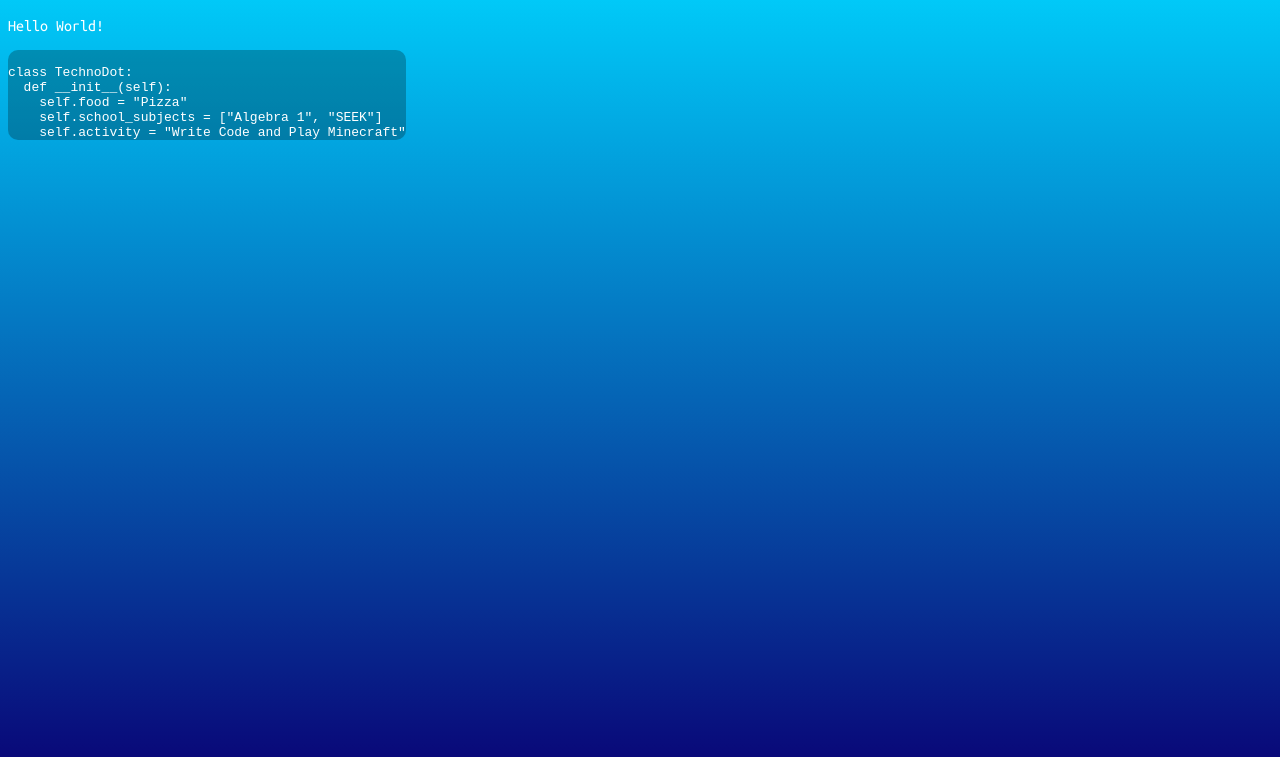
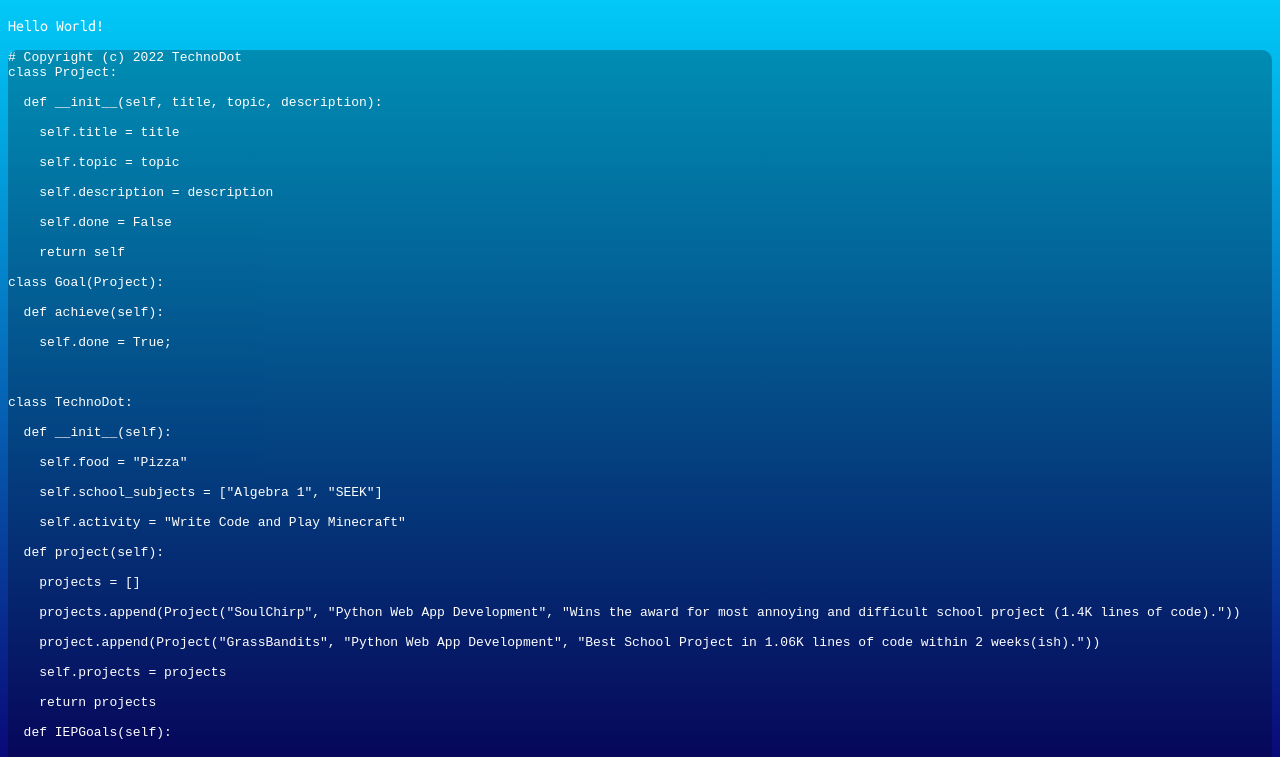
Before and after one commit to TechDudie/blah, a plain HTML site: page index.html in a window 1280 px wide. Shown: the part 43-800 px from the top of the page. Drawn offline with Linux system fonts and the light colour scheme.

Commit message:
Update index.html

```diff
--- a/index.html
+++ b/index.html
@@ -8,12 +8,33 @@
 <body>
 <h1>TechnoDot - Coder</h1>
 <p>Hello World!</p>
-<code>
-class TechnoDot:
-  def __init__(self):
-    self.food = "Pizza"
-    self.school_subjects = ["Algebra 1", "SEEK"]
-    self.activity = "Write Code and Play Minecraft"
+<code># Copyright (c) 2022 TechnoDot
+class Project:<br>
+&nbsp;&nbsp;def __init__(self, title, topic, description):<br>
+&nbsp;&nbsp;&nbsp;&nbsp;self.title = title<br>
+&nbsp;&nbsp;&nbsp;&nbsp;self.topic = topic<br>
+&nbsp;&nbsp;&nbsp;&nbsp;self.description = description<br>
+&nbsp;&nbsp;&nbsp;&nbsp;self.done = False<br>
+&nbsp;&nbsp;&nbsp;&nbsp;return self<br>
+class Goal(Project):<br>
+&nbsp;&nbsp;def achieve(self):<br>
+&nbsp;&nbsp;&nbsp;&nbsp;self.done = True;<br>
+<br>
+class TechnoDot:<br>
+&nbsp;&nbsp;def __init__(self):<br>
+&nbsp;&nbsp;&nbsp;&nbsp;self.food = "Pizza"<br>
+&nbsp;&nbsp;&nbsp;&nbsp;self.school_subjects = ["Algebra 1", "SEEK"]<br>
+&nbsp;&nbsp;&nbsp;&nbsp;self.activity = "Write Code and Play Minecraft"<br>
+&nbsp;&nbsp;def project(self):<br>
+&nbsp;&nbsp;&nbsp;&nbsp;projects = []<br>
+&nbsp;&nbsp;&nbsp;&nbsp;projects.append(Project("SoulChirp", "Python Web App Development", "Wins the award for most annoying and difficult school project (1.4K lines of code)."))<br>
+&nbsp;&nbsp;&nbsp;&nbsp;project.append(Project("GrassBandits", "Python Web App Development", "Best School Project in 1.06K lines of code within 2 weeks(ish)."))<br>
+&nbsp;&nbsp;&nbsp;&nbsp;self.projects = projects<br>
+&nbsp;&nbsp;&nbsp;&nbsp;return projects<br>
+&nbsp;&nbsp;def IEPGoals(self):<br>
+&nbsp;&nbsp;&nbsp;&nbsp;goals = []<br>
+&nbsp;&nbsp;&nbsp;&nbsp;goals.append(Goal("Hacking & Cybersecurity", "Hacking & Cybersecurity", "I've never done this before, it sounds intresting, and it has real-world applications."))<br>
+&nbsp;&nbsp;&nbsp;&nbsp;goals.append(Goal("Real-World App Development", "Real-World App Development", "Develop and deploy an app for practical use."))<br>
 </code>
 </body>
 </html>
```
